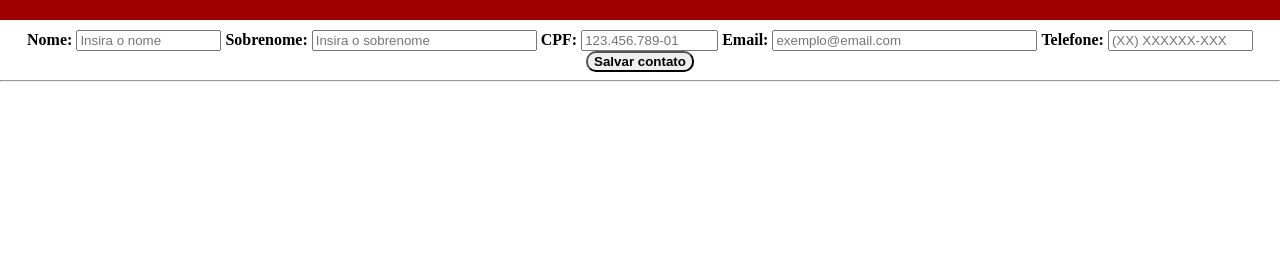
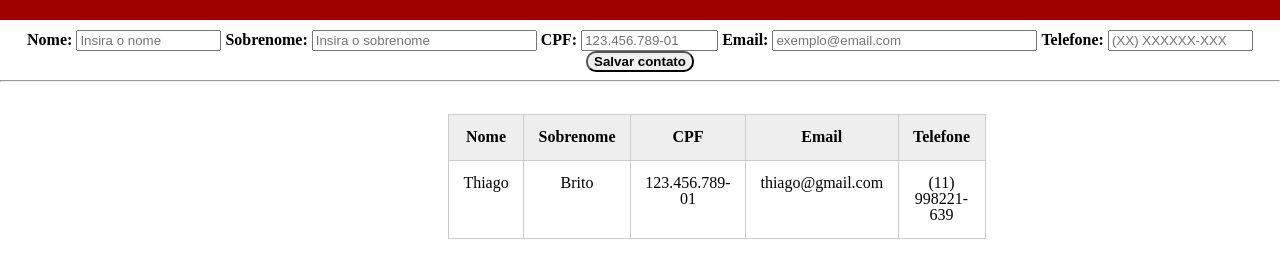
Before and after one commit to othiagobrito/Lista-de-Contatos, a plain HTML site: page index.html in a window 1280 px wide. Shown: the part 130-408 px from the top of the page. Drawn offline with Linux system fonts and the light colour scheme.

Commit message:
lista de contatos adicionada

```diff
--- a/index.html
+++ b/index.html
@@ -41,6 +41,29 @@
                 <button id="salvar">Salvar contato</button>
             </form><hr>
         </section>
+
+        <section class="lista-contatos">
+            <table>
+                <thead id="cabecalho-contato">
+                    <tr>
+                        <th>Nome</th>
+                        <th>Sobrenome</th>
+                        <th>CPF</th>
+                        <th>Email</th>
+                        <th>Telefone</th>
+                    </tr>
+                </thead>
+                <tbody id="tabela-contatos">
+                    <tr class="contato">
+                        <td class="info-nome">Thiago</td>
+                        <td class="info-sobrenome">Brito</td>
+                        <td class="info-cpf">123.456.789-01</td>
+                        <td class="info-email">thiago@gmail.com</td>
+                        <td class="info-telefone">(11) 998221-639</td>
+                    </tr>
+                </tbody>
+            </table>
+        </section>
     </main>
 </body>
 </html>
--- a/styles/desktop-style.css
+++ b/styles/desktop-style.css
@@ -35,3 +35,30 @@ fieldset {
 #salvar:hover {
     background-color: #d1d1d1;
 }
+
+table {
+    width: 100%;
+    margin-top: 2em;
+	margin-bottom : .5em;
+    table-layout: fixed;
+    display: flow-root;
+}
+
+td, th {
+	padding: .9em;
+	margin: 0;
+	border: 1px solid #ccc;
+	text-align: center;
+    width: 10em;
+}
+
+th {
+    font-weight: bold;
+    background-color: #EEE;
+}
+
+.lista-contatos {
+	width: 30%;
+	height: 100%;
+	margin: 0 auto;
+}
```
